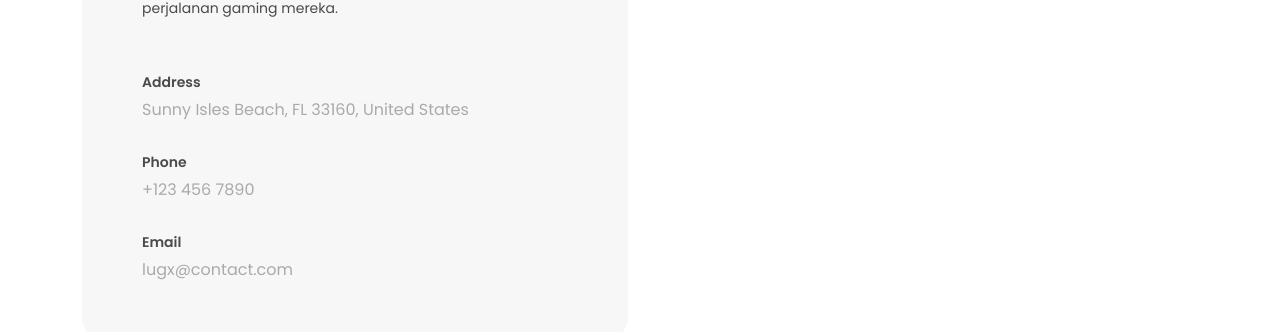
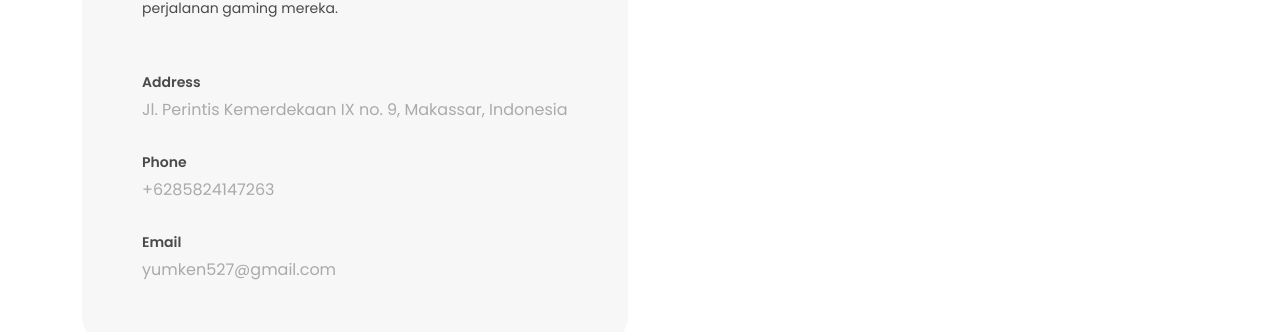
Before and after one commit to Kenzura/kenzu-game, a plain HTML site: page contact.html in a window 1280 px wide. Shown: the part 1428-1760 px from the top of the page. Drawn offline with nearby package versions, Linux system fonts and the light colour scheme.

Commit message:
Update contact.html

```diff
--- a/contact.html
+++ b/contact.html
@@ -122,9 +122,9 @@ https://templatemo.com/tm-589-lugx-gaming
               gaming mereka.
             </p>
             <ul>
-              <li><span>Address</span> Sunny Isles Beach, FL 33160, United States</li>
-              <li><span>Phone</span> +123 456 7890</li>
-              <li><span>Email</span> lugx@contact.com</li>
+              <li><span>Address</span> Jl. Perintis Kemerdekaan IX no. 9, Makassar, Indonesia</li>
+              <li><span>Phone</span> +6285824147263</li>
+              <li><span>Email</span> yumken527@gmail.com</li>
             </ul>
           </div>
         </div>
```
